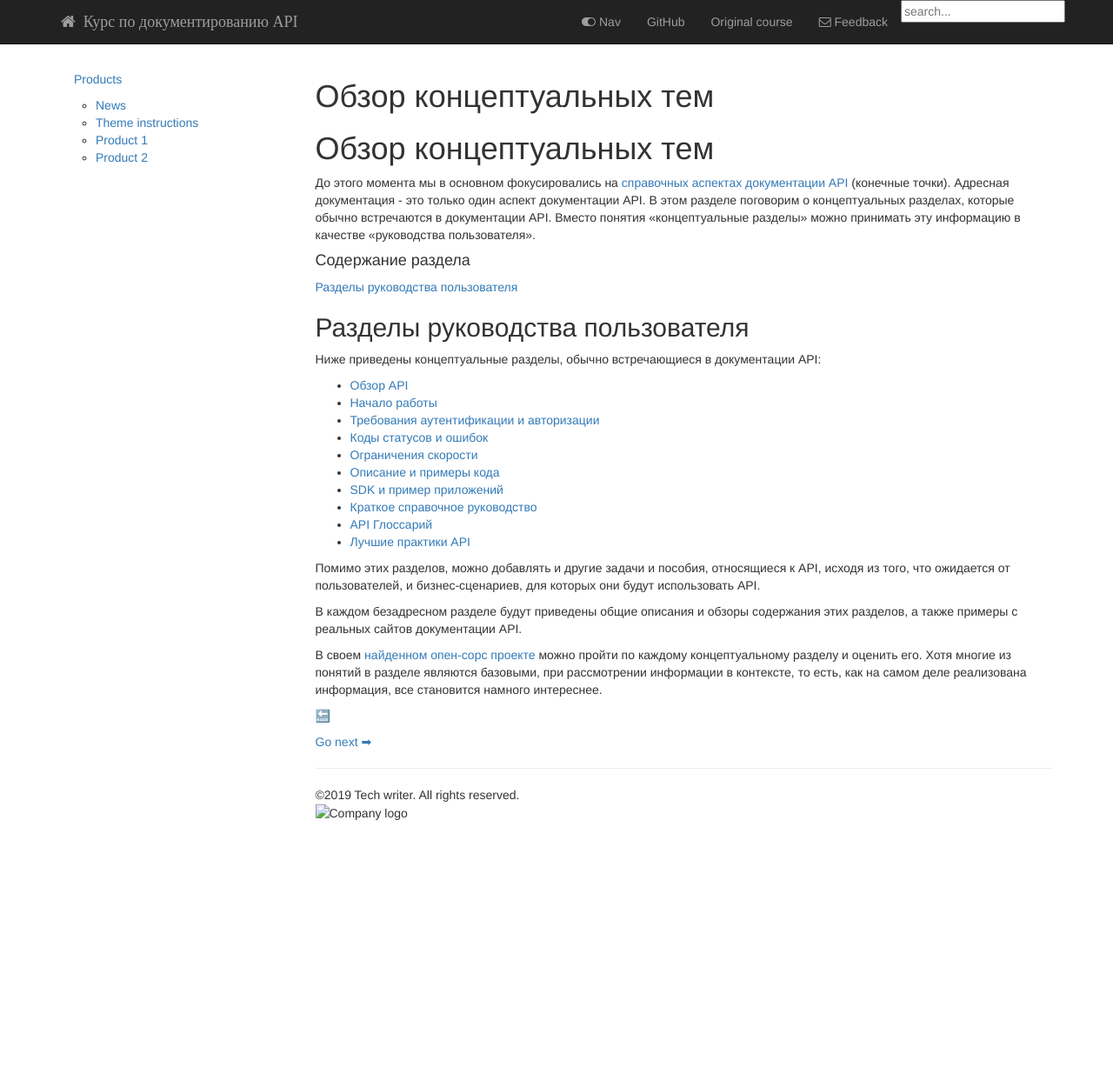
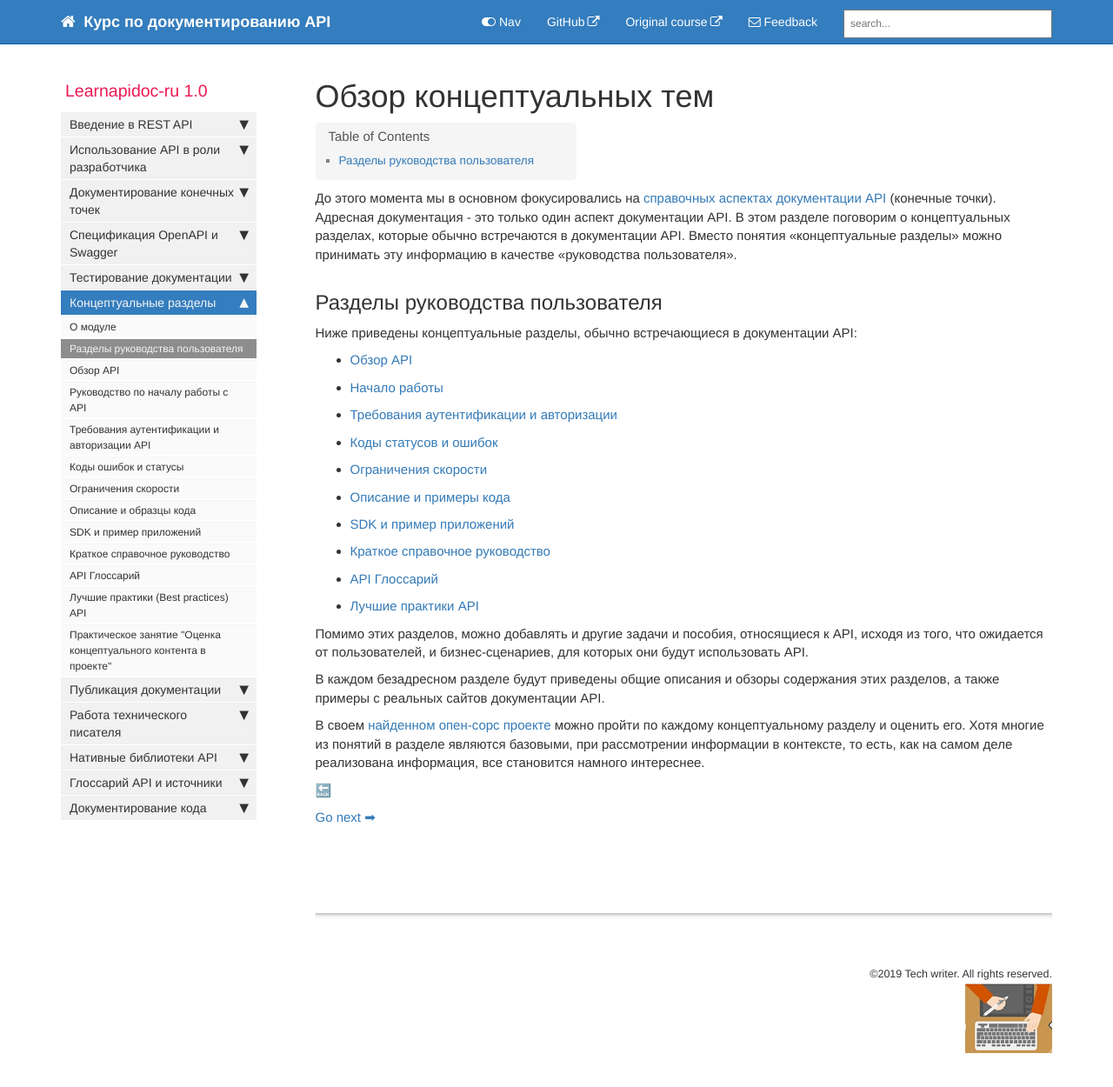
Before and after one commit to Starkovden/Starkovden.github.io, a Jekyll site: the page built from pages/conceptual-topic/user-guide-topics.md, in a window 1280 px wide and 1271 px high. Shown: the top 1250 px of the window at 87% size. Built offline with Jekyll 4.4.1, drawn with Linux system fonts in a browser that asks for light colours; nearby versions of some CDN libraries; our own code applies the rules of GitHub Pages for plain Markdown files; library files that are not in the unit come from our copies; comment, search, counter and statistics services are not loaded; some of the changed lines change nothing that is shown.

Commit message:
форматирование раздела

```diff
--- a/pages/conceptual-topic/user-guide-topics.md
+++ b/pages/conceptual-topic/user-guide-topics.md
@@ -1,33 +1,35 @@
-# Обзор концептуальных тем
+---
+title: Обзор концептуальных тем
+last_updated: Oct 9, 2019
+sidebar: mydoc_sidebar
+permalink: user-guide-topics.html
+folder: conceptual-topic
+---
 
-До этого момента мы в основном фокусировались на [справочных аспектах документации API](../documenting-api-endpoints/README.md) (конечные точки). Адресная документация - это только один аспект документации API. В этом разделе поговорим о концептуальных разделах, которые обычно встречаются в документации API. Вместо понятия «концептуальные разделы» можно принимать эту информацию в качестве «руководства пользователя».
-
-#### Содержание раздела
-
-[Разделы руководства пользователя](#topics)
+До этого момента мы в основном фокусировались на [справочных аспектах документации API](about-third-module.html) (конечные точки). Адресная документация - это только один аспект документации API. В этом разделе поговорим о концептуальных разделах, которые обычно встречаются в документации API. Вместо понятия «концептуальные разделы» можно принимать эту информацию в качестве «руководства пользователя».
 
 <a name="topics"></a>
 ## Разделы руководства пользователя
 
 Ниже приведены концептуальные разделы, обычно встречающиеся в документации API:
 
-- [Обзор API](API-overview.md)
-- [Начало работы](getting-started.md)
-- [Требования аутентификации и авторизации](authentication-and-authorization.md)
-- [Коды статусов и ошибок](status-error-codes.md)
-- [Ограничения скорости](rate-limiting.md)
-- [Описание и примеры кода](code-samples.md)
-- [SDK и пример приложений](sdks-sample-apps.md)
-- [Краткое справочное руководство](quick-reference-guide.md)
-- [API Глоссарий](api-glossary.md)
-- [Лучшие практики API](best-practices.md)
+- [Обзор API](API-overview.html)
+- [Начало работы](getting-started.html)
+- [Требования аутентификации и авторизации](authentication-and-authorization.html)
+- [Коды статусов и ошибок](status-error-codes.html)
+- [Ограничения скорости](rate-limiting.html)
+- [Описание и примеры кода](code-samples.html)
+- [SDK и пример приложений](sdks-sample-apps.html)
+- [Краткое справочное руководство](quick-reference-guide.html)
+- [API Глоссарий](api-glossary.html)
+- [Лучшие практики API](best-practices.html)
 
 Помимо этих разделов, можно добавлять и другие задачи и пособия, относящиеся к API, исходя из того, что ожидается от пользователей, и бизнес-сценариев, для которых они будут использовать API.
 
 В каждом безадресном разделе будут приведены общие описания и обзоры содержания этих разделов, а также примеры с реальных сайтов документации API.
 
-В своем [найденном опен-сорс проекте](../documenting-api-endpoints/find-open-source-project.md) можно пройти по каждому концептуальному разделу и оценить его. Хотя многие из понятий в разделе являются базовыми, при рассмотрении информации в контексте, то есть, как на самом деле реализована информация, все становится намного интереснее.
+В своем [найденном опен-сорс проекте](find-open-source-project.html) можно пройти по каждому концептуальному разделу и оценить его. Хотя многие из понятий в разделе являются базовыми, при рассмотрении информации в контексте, то есть, как на самом деле реализована информация, все становится намного интереснее.
 
-[🔙](README.md)
+[🔙](about-sixth-module.html)
 
-[Go next ➡](API-overview.md)
+[Go next ➡](API-overview.html)
```
